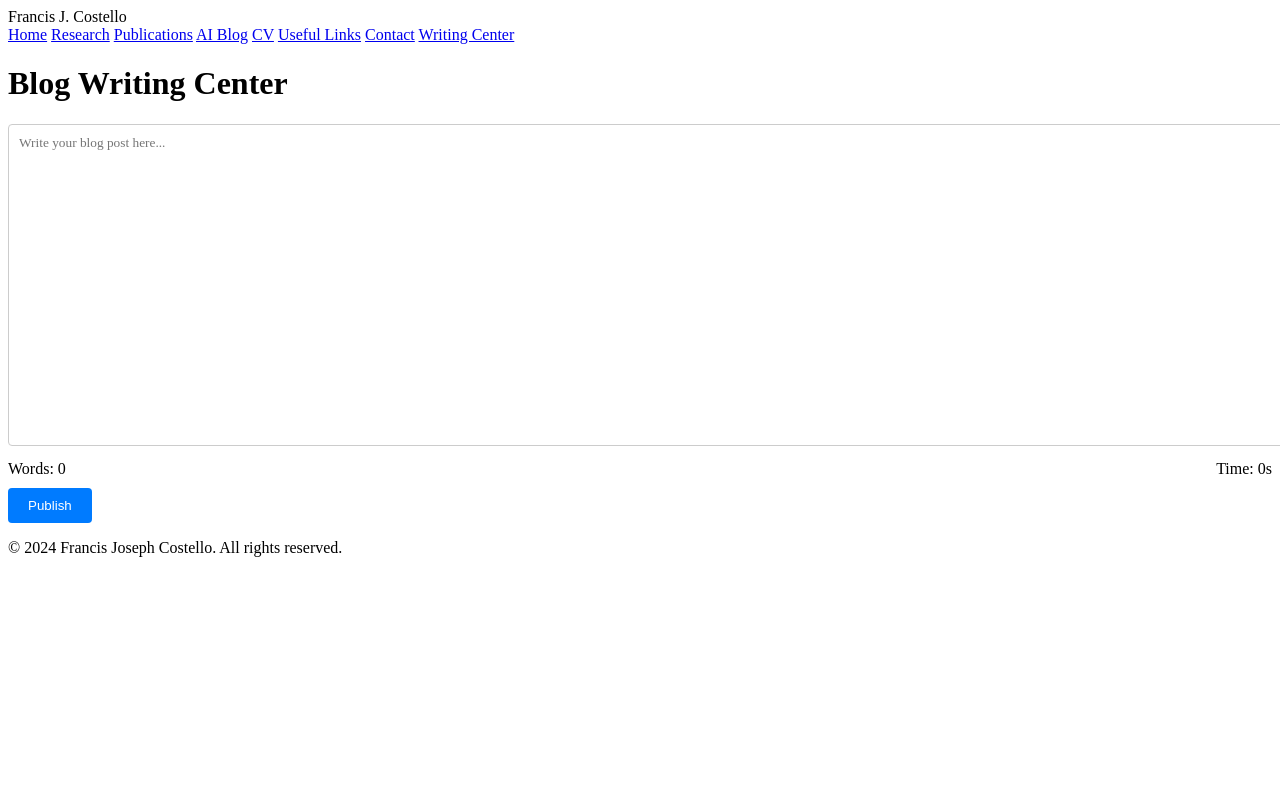
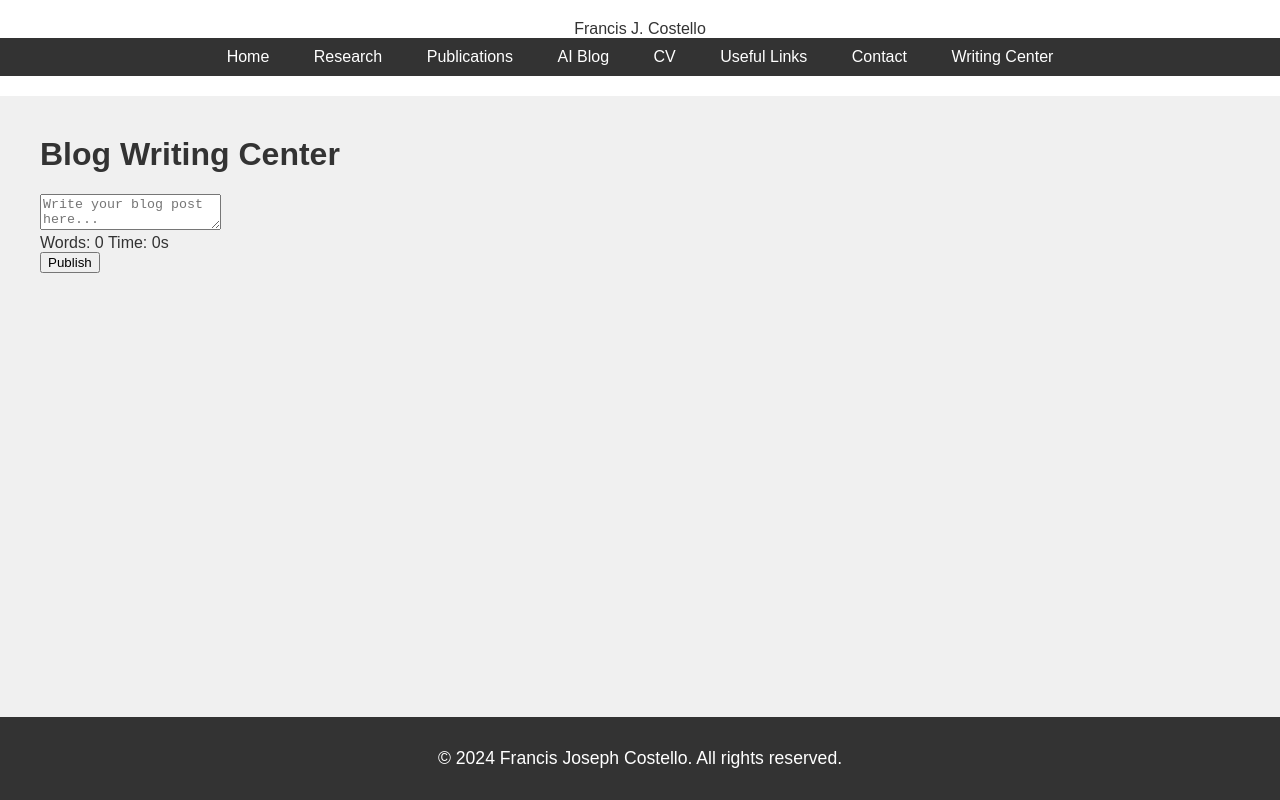
Before and after one commit to fjc1991/fjc-research.github.io, a plain HTML site: page 7.editor.html in a window 1280 px wide. Drawn offline with Linux system fonts and the light colour scheme.

Commit message:
Updating css.

```diff
--- a/7.editor.html
+++ b/7.editor.html
@@ -4,7 +4,7 @@
     <meta charset="UTF-8">
     <meta name="viewport" content="width=device-width, initial-scale=1.0">
     <title>Writing Center - Francis Joseph Costello</title>
-    <link rel="stylesheet" href="css/style.css">
+    <link rel="stylesheet" href="style.css">
 </head>
 <body>
     <header>
--- a/css/style.css
+++ /dev/null
@@ -1,34 +0,0 @@
-/* Add these styles to your existing css/style.css file */
-
-#editor {
-    margin-top: 20px;
-}
-
-#content {
-    width: 100%;
-    height: 300px;
-    padding: 10px;
-    margin-bottom: 10px;
-    font-family: inherit;
-    border: 1px solid #ccc;
-    border-radius: 4px;
-}
-
-#metrics {
-    display: flex;
-    justify-content: space-between;
-    margin-bottom: 10px;
-}
-
-#publishBtn {
-    padding: 10px 20px;
-    background-color: #007bff;
-    color: white;
-    border: none;
-    border-radius: 4px;
-    cursor: pointer;
-}
-
-#publishBtn:hover {
-    background-color: #0056b3;
-}
```
